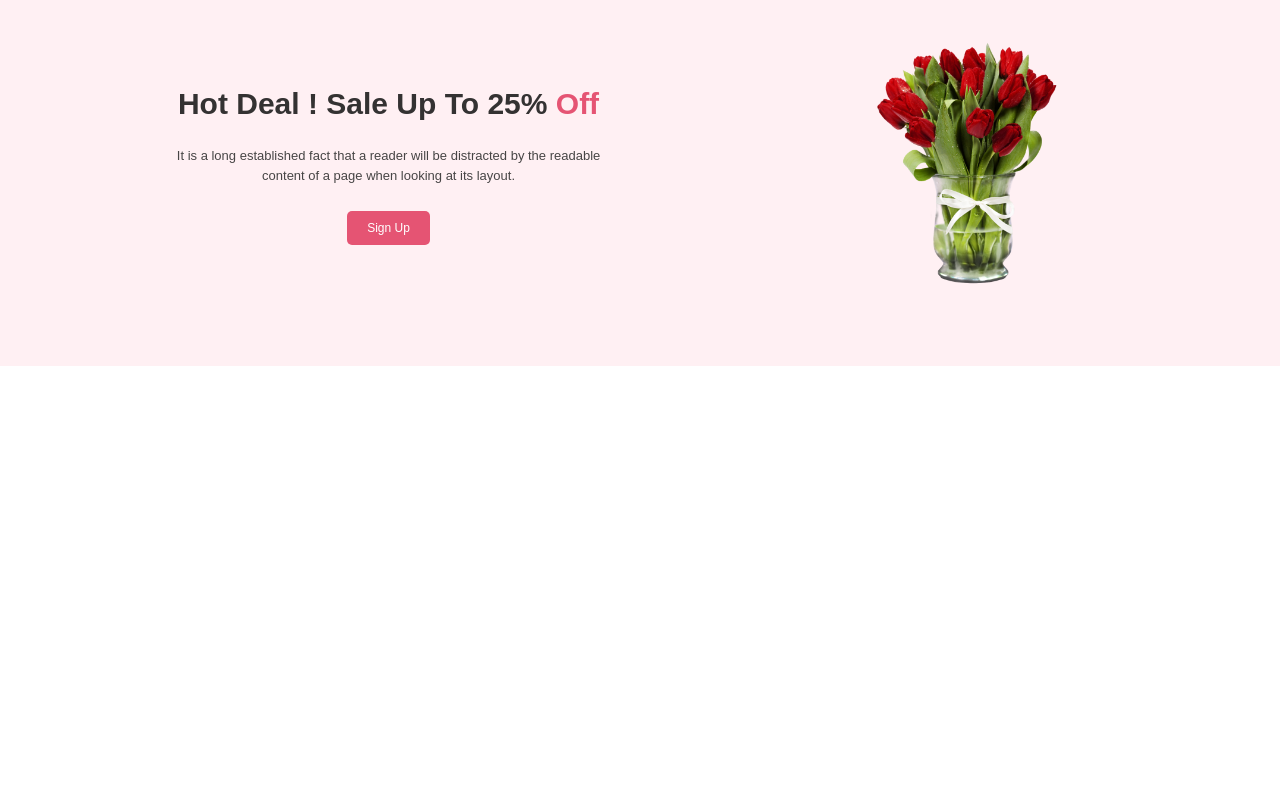
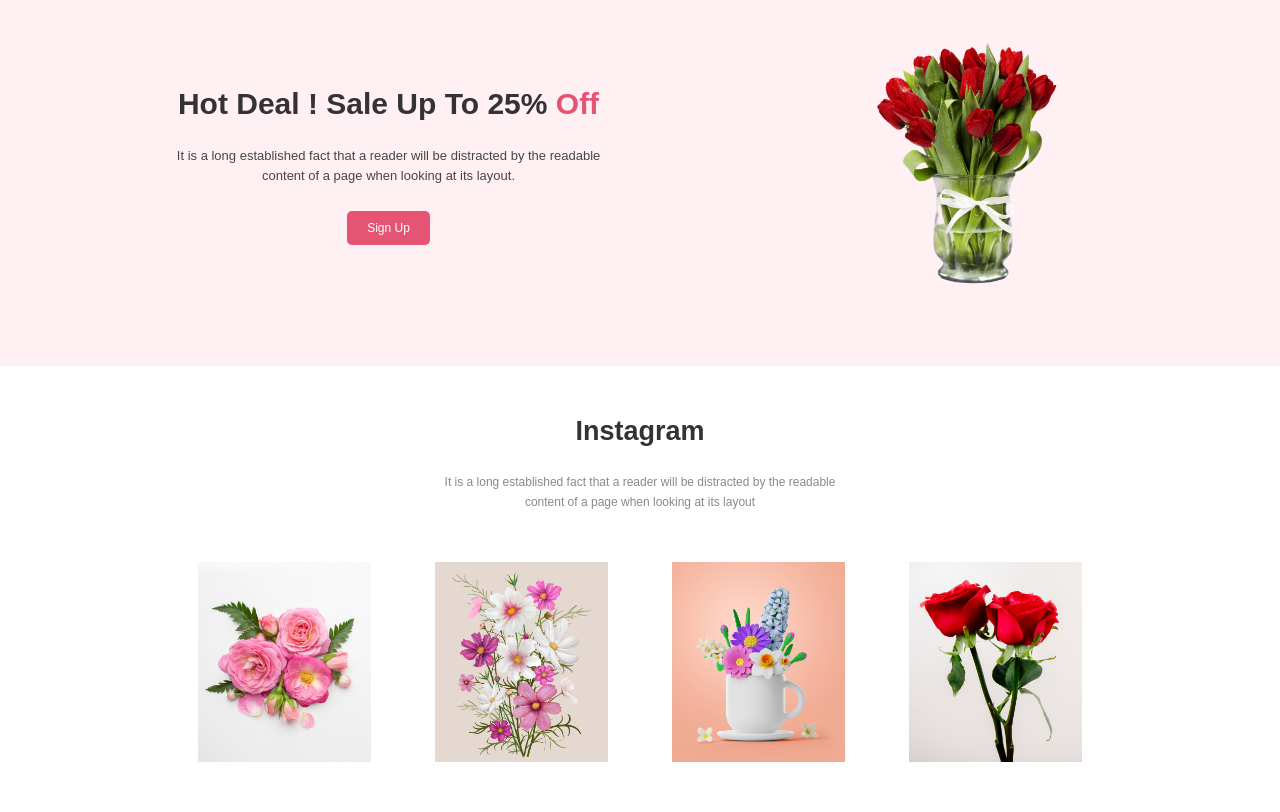
Before and after one commit to shopno693/Flower-Shop, a plain HTML site: page index.html in a window 1280 px wide. Shown: the part 1008-1820 px from the top of the page. Before the commit the page ends 1374 px from the top, so only its background shows below. Drawn offline with Linux system fonts and the light colour scheme.

Commit message:
Instagram section done

```diff
--- a/index.html
+++ b/index.html
@@ -63,3 +63,17 @@
         <img class="hot-deal-image" src="Flower Asset/pngwing 8.png" alt="">
       </div>
     </div>
+
+    <!-- This is Instagram Section  -->
+    <div class="instagram-container">
+      <div class="instagram-text">
+        <h1 class="instagram-title">Instagram</h1>
+        <p class="instagram-description line-height">It is a long established fact that a reader will be distracted by the readable<br>content of a page when looking at its layout</p>
+      </div>
+      <div class="instagram-photos">
+       <img class="Photo-size" src="Flower Asset/Flower 01.png"  alt="">
+       <img class="Photo-size"  src="Flower Asset/Rectangle 4.png" alt="">
+       <img class="Photo-size"  src="Flower Asset/Rectangle 5.png" alt="">
+       <img class="Photo-size"  src="Flower Asset/Rectangle 6.png" alt="">
+      </div>
+    </div>
--- a/style.css
+++ b/style.css
@@ -158,3 +158,31 @@
   width: 200;
   margin-right: 80px;
 }
+
+/* .<!-- This is Instagram Section  --> */
+.instagram-text {
+  text-align: center;
+  margin-top: 20px;
+}
+.instagram-description {
+  font-size: 12px;
+  color: #8c8888;
+}
+.instagram-photos {
+  justify-content: space-around;
+  align-items: center;
+  display: flex;
+  height: 300px;
+  width: 74%;
+  margin: auto;
+}
+.instagram-title {
+  margin-bottom: 25px;
+  font-size: 27px;
+  margin-top: 50px;
+  color: #343232;
+}
+.Photo-size {
+  height: 200px;
+  width: auto;
+}
```
